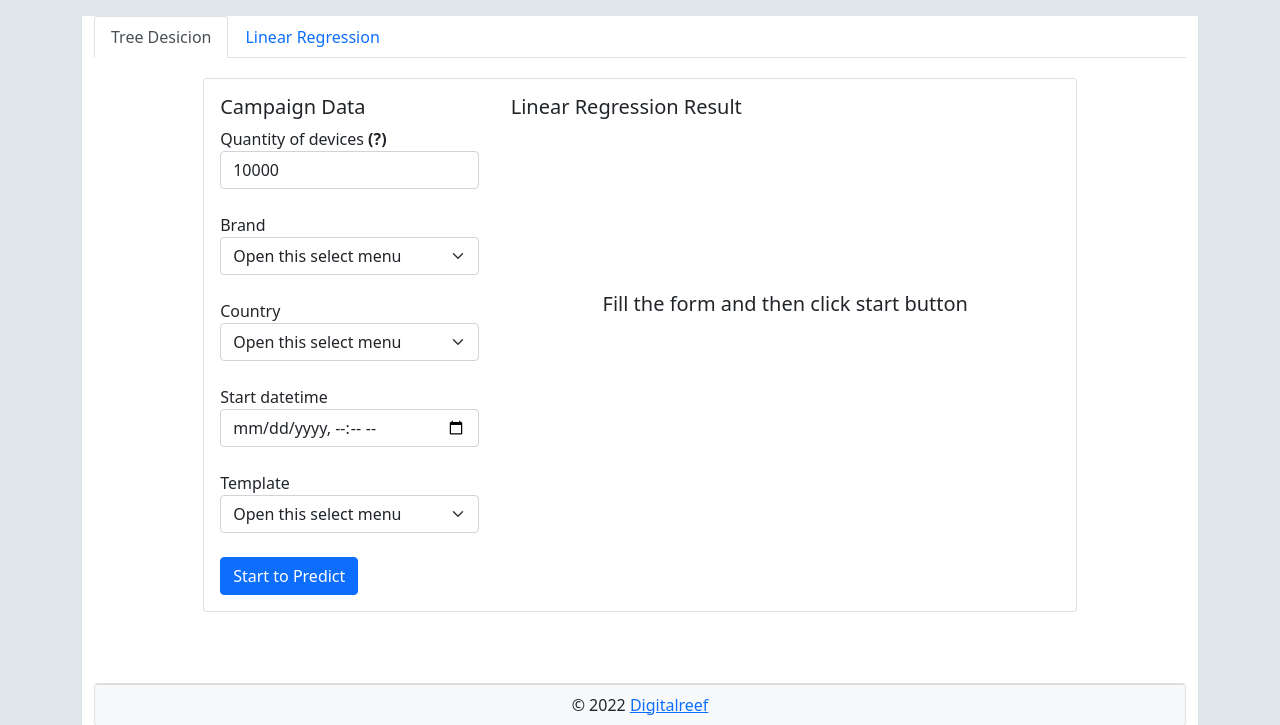
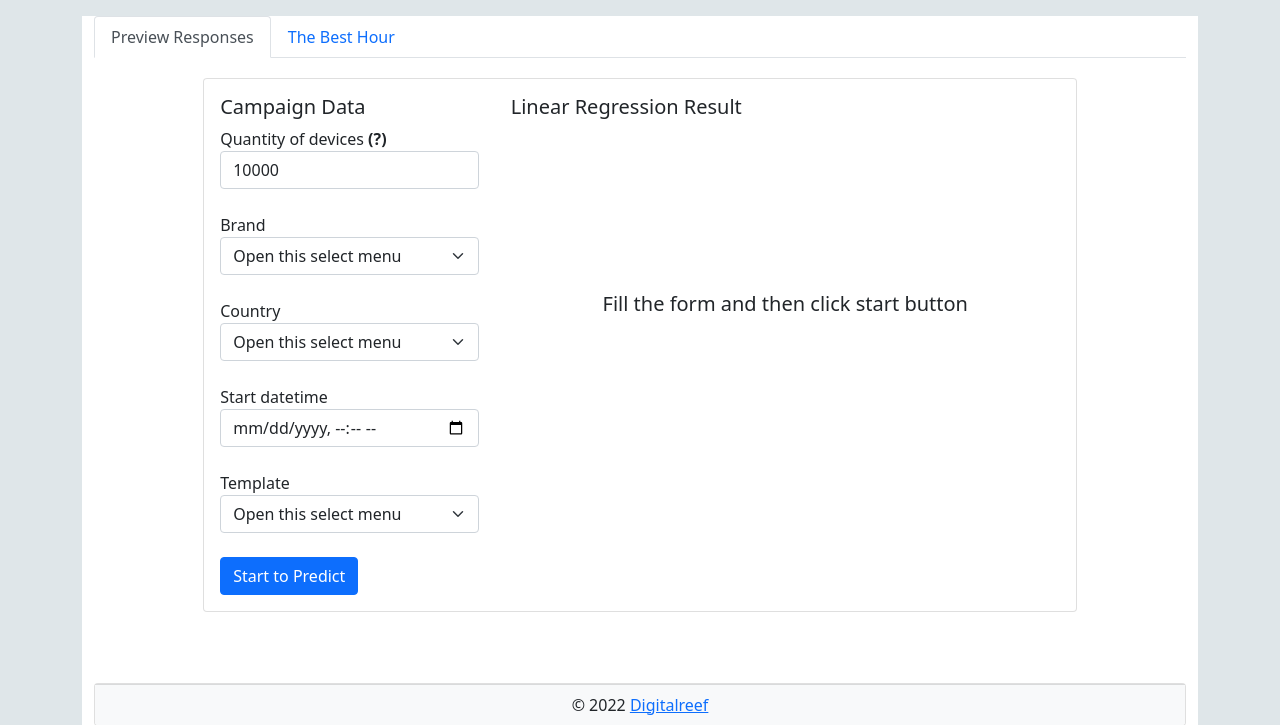
Before and after one commit to mmendoza1490/make_desicion, a FastAPI app: page / in a window 1280 px wide. Shown: the part 176-901 px from the top of the page. Run offline with FastAPI, Linux system fonts and the light colour scheme; data that the repository does not hold is empty.

Commit message:
changing tab name

```diff
--- a/templates/home.html
+++ b/templates/home.html
@@ -19,10 +19,10 @@
         <!--Tabs-->
         <ul class="nav nav-tabs mt-3" id="Tabs" role="tablist">
             <li class="nav-item" role="presentation">
-            <button class="tabmenu nav-link active" id="tree-tab" data-bs-toggle="tab" data-bs-target="#tree" type="button" role="tab" aria-controls="tree" aria-selected="true">Tree Desicion</button>
+            <button class="tabmenu nav-link active" id="tree-tab" data-bs-toggle="tab" data-bs-target="#tree" type="button" role="tab" aria-controls="tree" aria-selected="true">Preview Responses</button>
             </li>
             <li class="nav-item" role="presentation">
-                <button class="tabmenu nav-link" id="linear-tab" data-bs-toggle="tab" data-bs-target="#linear" type="button" role="tab" aria-controls="linear" aria-selected="false">Linear Regression</button>
+                <button class="tabmenu nav-link" id="linear-tab" data-bs-toggle="tab" data-bs-target="#linear" type="button" role="tab" aria-controls="linear" aria-selected="false">The Best Hour</button>
             </li>
         </ul>
 
```
Also changed, not shown: README.md.
